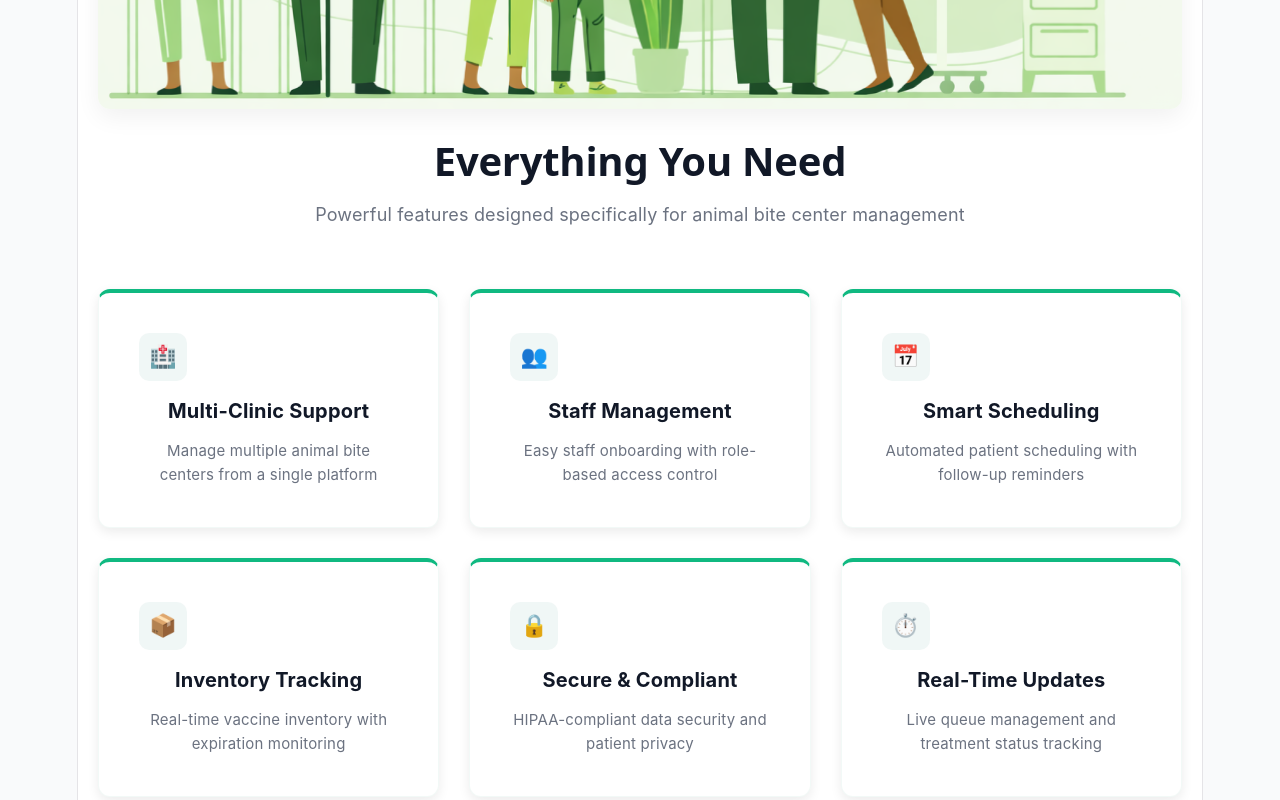
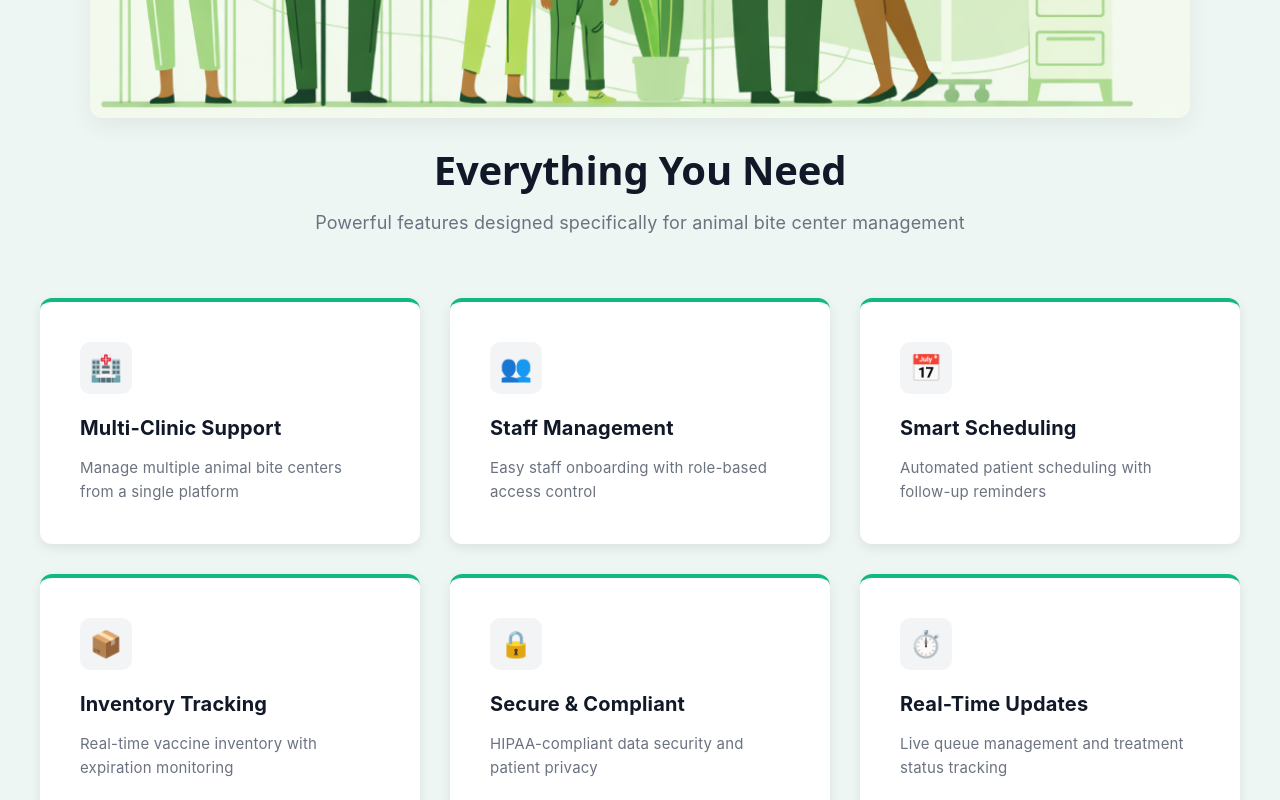
Before and after one commit to peya025/animal-bite-management-system, a React (Vite) app in the folder frontend/: page / in a window 1280 px wide. Shown: the part 1200-2000 px from the top of the page. Built offline with nearby package versions, Linux system fonts and the light colour scheme.

Commit message:
lp fullscreen tas header feature fixed

```diff
--- a/frontend/src/index.css
+++ b/frontend/src/index.css
@@ -1,5 +1,8 @@
+html {
+  scroll-behavior: smooth;
+}
+
 :root {
-  --text: #6b6375;
   --text-h: #08060d;
   --bg: #fff;
   --border: #e5e4e7;
@@ -51,11 +54,7 @@
 }
 
 #root {
-  width: 1126px;
-  max-width: 100%;
-  margin: 0 auto;
-  text-align: center;
-  border-inline: 1px solid var(--border);
+  width: 100%;
   min-height: 100svh;
   display: flex;
   flex-direction: column;
--- a/frontend/src/pages/LandingPage.tsx
+++ b/frontend/src/pages/LandingPage.tsx
@@ -81,8 +81,7 @@ export default function LandingPage() {
       </section>
 
       {/* Features Banner + Grid */}
-      <section id="features" className="features-hero">
-        {/* Picture placed at the top of "Everything You Need" section */}
+      <section className="features-hero">
         <div className="features-hero-banner">
           <img
             src={antiviralVaccineImg}
@@ -90,7 +89,7 @@ export default function LandingPage() {
           />
         </div>
 
-        <div className="section-header">
+        <div id="features" className="section-header">
           <h2>Everything You Need</h2>
           <p>Powerful features designed specifically for animal bite center management</p>
         </div>
--- a/frontend/src/styles/LandingPage.css
+++ b/frontend/src/styles/LandingPage.css
@@ -30,6 +30,11 @@ body {
   color: var(--gray-700);
   line-height: 1.6;
   background: var(--white);
+}
+
+.landing-page {
+  width: 100%;
+  min-height: 100vh;
 }
 
 a {
@@ -212,15 +217,62 @@ a {
 .metric-label { font-size: 13px; color: var(--gray-500); }
 
 /* Features hero banner */
-.features-hero { padding: 40px 20px 80px; background: var(--white); }
+.features-hero {
+  padding: 40px 20px 80px;
+  background: #eef6f3;
+}
 .features-hero-banner { max-width: 1100px; margin: 0 auto 28px; border-radius: 12px; overflow: hidden; box-shadow: 0 8px 24px rgba(0,0,0,0.06); }
 .features-hero-banner img { width: 100%; display: block; height: auto; }
 
-.features-grid { max-width: 1100px; margin: 28px auto 0; display: grid; grid-template-columns: repeat(auto-fit, minmax(280px, 1fr)); gap: 20px; }
-.feature-card { background: #f7fffb; padding: 28px; border-radius: 12px; box-shadow: 0 6px 18px rgba(6,128,107,0.06); border: 1px solid rgba(6,128,107,0.05); }
-.feature-card .feature-icon { width: 48px; height: 48px; display:flex; align-items:center; justify-content:center; font-size:22px; background: rgba(15,118,110,0.06); border-radius:10px; color: var(--primary-dark); margin-bottom:14px; }
-.feature-card h3 { font-size:18px; margin-bottom:8px; color:var(--gray-900); }
-.feature-card p { color: var(--gray-500); font-size:14px; line-height:1.5; }
+.features-grid { max-width: 1100px; margin: 28px auto 0; display: grid; grid-template-columns: repeat(3, 1fr); gap: 24px; }
+
+@media (max-width: 900px) {
+  .features-grid { grid-template-columns: repeat(2, 1fr); }
+}
+
+@media (max-width: 560px) {
+  .features-grid { grid-template-columns: 1fr; }
+}
+
+.feature-card {
+  background: #ffffff;
+  padding: 32px 28px;
+  border-radius: 14px;
+  box-shadow: 0 4px 16px rgba(0, 0, 0, 0.07);
+  border-top: 4px solid var(--primary);
+  transition: transform 0.3s ease, box-shadow 0.3s ease;
+  text-align: left;
+}
+
+.feature-card:hover {
+  transform: translateY(-6px);
+  box-shadow: 0 12px 28px rgba(16, 185, 129, 0.15);
+}
+
+.feature-card .feature-icon {
+  width: 52px;
+  height: 52px;
+  display: flex;
+  align-items: center;
+  justify-content: center;
+  font-size: 26px;
+  background: #f3f4f6;
+  border-radius: 10px;
+  margin-bottom: 18px;
+}
+
+.feature-card h3 {
+  font-size: 17px;
+  font-weight: 700;
+  margin-bottom: 10px;
+  color: var(--gray-900);
+}
+
+.feature-card p {
+  color: var(--gray-500);
+  font-size: 14px;
+  line-height: 1.6;
+}
 
 .hero-content h1 {
   font-size: 48px;
--- a/frontend/src/styles/Login.css
+++ b/frontend/src/styles/Login.css
@@ -29,6 +29,11 @@ body {
   font-family: -apple-system, BlinkMacSystemFont, 'Segoe UI', 'Helvetica Neue', sans-serif;
   background: #f9fafb;
   color: var(--gray-700);
+}
+
+html, body, #root {
+  width: 100%;
+  height: 100%;
 }
 
 /* ===== Login Container ===== */
```
